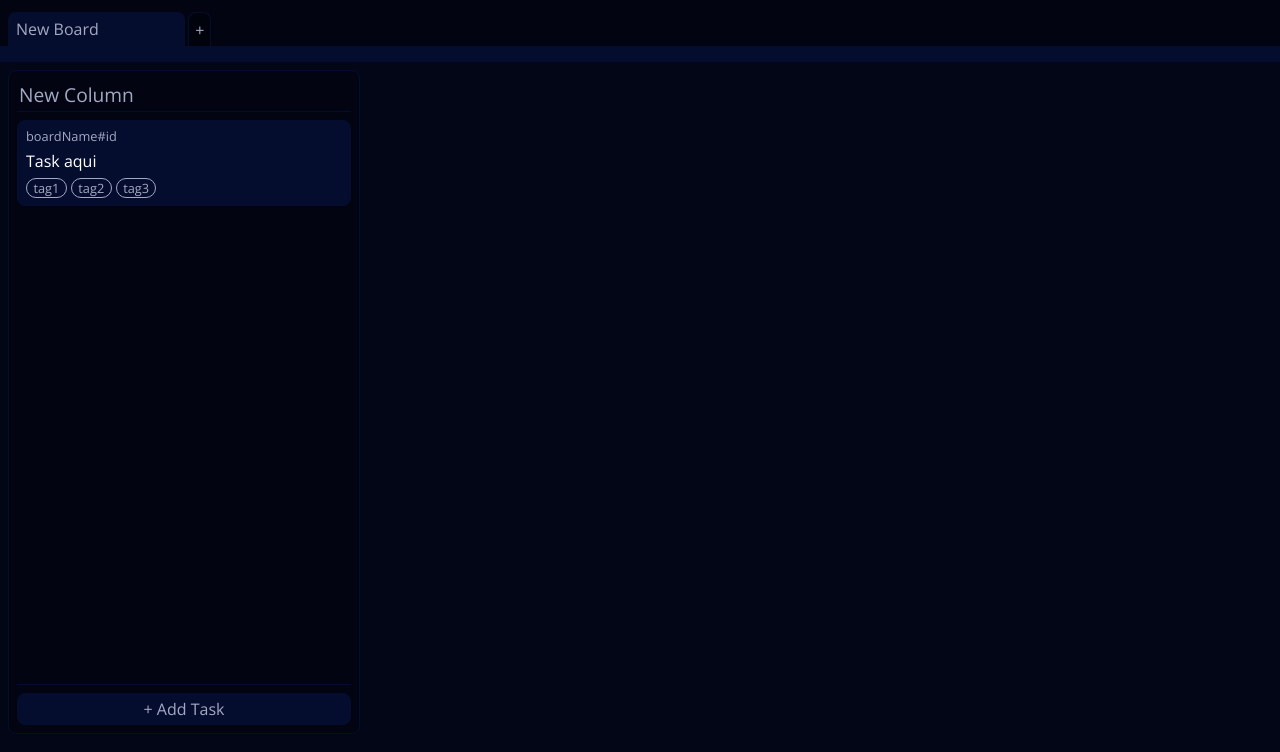
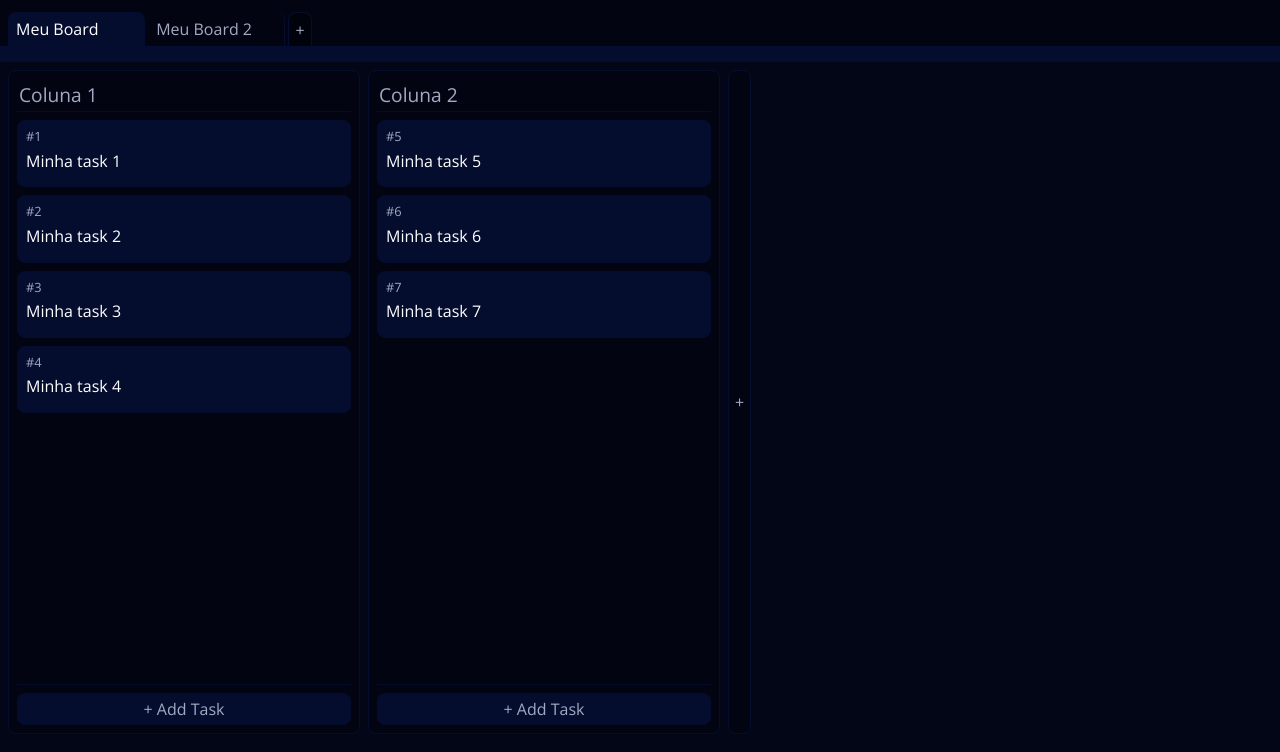
Before and after one commit to DuMaciel/TaskSpace, a PHP site: page /dashboard in a window 1280 px wide. Shown: the part 48-800 px from the top of the page. Run offline with PHP 8.4, Linux system fonts and the light colour scheme.

Commit message:
feat: initializing the 'dashboard' based on an object 'dashboard.php'

```diff
--- a/public/scripts/dashboard.js
+++ b/public/scripts/dashboard.js
@@ -1,3 +1,36 @@
+// variable corresponding to the data that I will receive from the server updated and returned
+const boards = [
+    {
+        id: 1,
+        title: 'Meu Board',
+        taskCount: 7,
+        columns: [{
+            id: 1,
+            title: "Coluna 1",
+            tasks:  [{id: 1, title: 'Minha task 1', descripition: 'minha task bla bla'}, {id: 2, title: 'Minha task 2', descripition: 'minha task bla bla'},{id: 3, title: 'Minha task 3', descripition: 'minha task bla bla'}, {id: 4, title: 'Minha task 4', descripition: 'minha task bla bla'}]
+        },
+        {
+            id: 2,
+            title: "Coluna 2",
+            tasks: [{id: 5, title: 'Minha task 5', descripition: 'minha task bla bla'}, {id: 6, title: 'Minha task 6', descripition: 'minha task bla bla'}, {id: 7, title: 'Minha task 7', descripition: 'minha task bla bla'}]
+        }],
+    },
+    {
+        id: 2,
+        title: 'Meu Board 2',
+        taskCount: 7,
+        columns: [{
+            id: 1,
+            title: "Coluna 1",
+            tasks:  [{id: 1, title: 'Minha task 1', descripition: 'minha task bla bla'}, {id: 2, title: 'Minha task 2', descripition: 'minha task bla bla'},{id: 3, title: 'Minha task 3', descripition: 'minha task bla bla'}, {id: 4, title: 'Minha task 4', descripition: 'minha task bla bla'}]
+        },
+        {
+            id: 2,
+            title: "Coluna 2",
+            tasks: [{id: 5, title: 'Minha task 5', descripition: 'minha task bla bla'}, {id: 6, title: 'Minha task 6', descripition: 'minha task bla bla'}, {id: 7, title: 'Minha task 7', descripition: 'minha task bla bla'}]
+        }],
+    }
+];
 
 const areaBoards = document.getElementById('boards')
 
@@ -7,13 +40,17 @@ const butCreateBoard = document.getElementById('createBoard')
 
 const taskModal = document.getElementById('taskModal')
 
-butCreateBoard.addEventListener('click', () => createBoard())
-
+butCreateBoard.addEventListener('click', () => {
+    let id = boardIdGenerator()
+    boards.push({id, title: 'New Board', columns: [], tasks: []})
+    createBoard(id)
+})
 
 // board builder and the functions it depends on ----------------------------------
-function createBoard(name = '', arrayColumn = []){
+function createBoard(id ,name = '', arrayColumn = []){
     // creating board item and your configuration
     const board = document.createElement('div')
+    board.dataset.boardId = id
     board.classList.add('board')
 
     const columns = document.createElement('div')
@@ -27,13 +64,17 @@ function createBoard(name = '', arrayColumn = []){
     const butCreateColumn = document.createElement('button')
     butCreateColumn.classList.add('createColumn')
     butCreateColumn.innerText = '+'
-    butCreateColumn.addEventListener('click', () => columns.appendChild(createColumn()))
+    butCreateColumn.addEventListener('click', () => {
+        columns.appendChild(createColumn())
+
+    })
     board.appendChild(butCreateColumn)
 
     areaBoards.appendChild(board)
 
     // creating nav item and your configuration
     const navBoard = document.createElement('li')
+    navBoard.id = `board${id}`
 
     const titleBoard = document.createElement('input')
     titleBoard.classList.add('titleBoard')
@@ -43,11 +84,16 @@ function createBoard(name = '', arrayColumn = []){
     titleBoard.readOnly= true
     titleBoard.value= name
     titleBoard.addEventListener('dblclick', ()=> {titleBoard.readOnly= false})
-    titleBoard.addEventListener('focusout', ()=> {titleBoard.readOnly= true})
+    titleBoard.addEventListener('focusout', ()=> {
+        titleBoard.readOnly= true
+        boardRefreshName(id, titleBoard.value)
+    })
     navBoard.appendChild(titleBoard)
 
     navBoard.addEventListener('click', () => activeBoard(navBoard, board))
     navBoards.appendChild(navBoard)
+
+    return navBoard
 }
 
 function activeBoard(navBoard, board){
@@ -62,15 +108,41 @@ function deactivateAll(){
     const navBoardsChildrens = document.querySelectorAll('#navBoards > li')
     navBoardsChildrens.forEach((item,index)=>{
         item.classList.remove('active')
-        console.log(areaBoardsChildrens[index])
         areaBoardsChildrens[index].classList.remove('active')
+    })
+}
+
+function boardIdGenerator(){
+    let i;
+    let exist = false;
+    for(i=1 ; ; i++){
+        for(j=0; j<boards.length; j++){
+            if(boards[j].id == i){
+                exist = true;
+                break;
+            }
+        }
+        if(!exist){
+            return i
+        }else{
+            exist = false
+        }
+    }
+}
+
+function boardRefreshName(id, title){
+    boards.forEach(board => {
+        if(board.id == id){
+            board.title = title
+        }
     })
 }
 
 
 // column builder and the functions it depends on ----------------------------------
-function createColumn(name = '', arrayTask = []){
+function createColumn(id, name = '', arrayTask = []){
     const column = document.createElement('div')
+    column.dataset.columnId = id
     column.classList.add('column')
 
     const titleColumn = document.createElement('input')
@@ -106,6 +178,7 @@ function createColumn(name = '', arrayTask = []){
 // Task builder and the functions it depends on ----------------------------------
 function createTask(id, name, arrayTag = []){
     const task = document.createElement('li')
+    task.dataset.taskId = id
     task.classList.add('task')
     task.draggable = true
 
@@ -160,3 +233,27 @@ function openModal(listTask, task = undefined){
     }
 
 }
+
+
+// initializing dashboard
+const copyBoards = [...boards]
+copyBoards.forEach((board, index) => {
+    const navBoard = boardBuilder(board)
+    if(index === 0){
+        const click = new Event('click')
+        navBoard.dispatchEvent(click)
+    }
+})
+
+function boardBuilder(board){
+    const columns = board.columns
+
+    columns.forEach((column,index,array) => {
+        const tasks = column.tasks
+        tasks.forEach((task, index, array)=>{
+            array[index] = createTask(task.id, task.title)
+        })
+        array[index] = createColumn(column.id, column.title, tasks)
+    })
+    return createBoard(board.id,board.title, columns)
+}
--- a/src/templates/dashboard.php
+++ b/src/templates/dashboard.php
@@ -12,7 +12,8 @@
 
     <link rel="stylesheet" href="/public/styles/normalize.css">
     <link rel="stylesheet" href="/public/styles/dashboard.css">
-    <title>To Do List | Organize seu dia!</title>
+    <title>Your TaskSpace</title>
+
 </head>
 <body>
     <header>
@@ -22,31 +23,13 @@
 
     <div id='boardsMenu'>
         <ul id="navBoards">
-            <li class="active">
-            <input class="titleBoard" type="text" placeholder="New Board" maxlength="20" >
-            </li>
 
         </ul>
         <button id="createBoard">+</button>
     </div>
     <div id="boards">
-        <div class="board active">
-            <div class="columns">
-                <div class="column">
-                    <input class="titleColumn" type="text" placeholder="New Column" maxlength="30">
-                    <ul class="listTask">
-                        <li id="1"class="task" draggable="true">
-                            <p class="identificationTask">boardName#id</p>
-                            <p class="titleTask">Task aqui</p>
-                            <div class="tagsTask">
-                                <span>tag1</span>
-                                <span>tag2</span>
-                                <span>tag3</span>
-                            </div>
-                        </li>
-                    </ul>
-                    <button class="createTask">+ Add Task</button>
-                </div>
+
+    </div>
 
     <div id="taskModal">
         <input type="text" class="title" placeholder="Enter to task title here">
@@ -58,5 +41,6 @@
     </div>
 </body>
 
+
 <script src="/public/scripts/dashboard.js"></script>
 </html>
```
